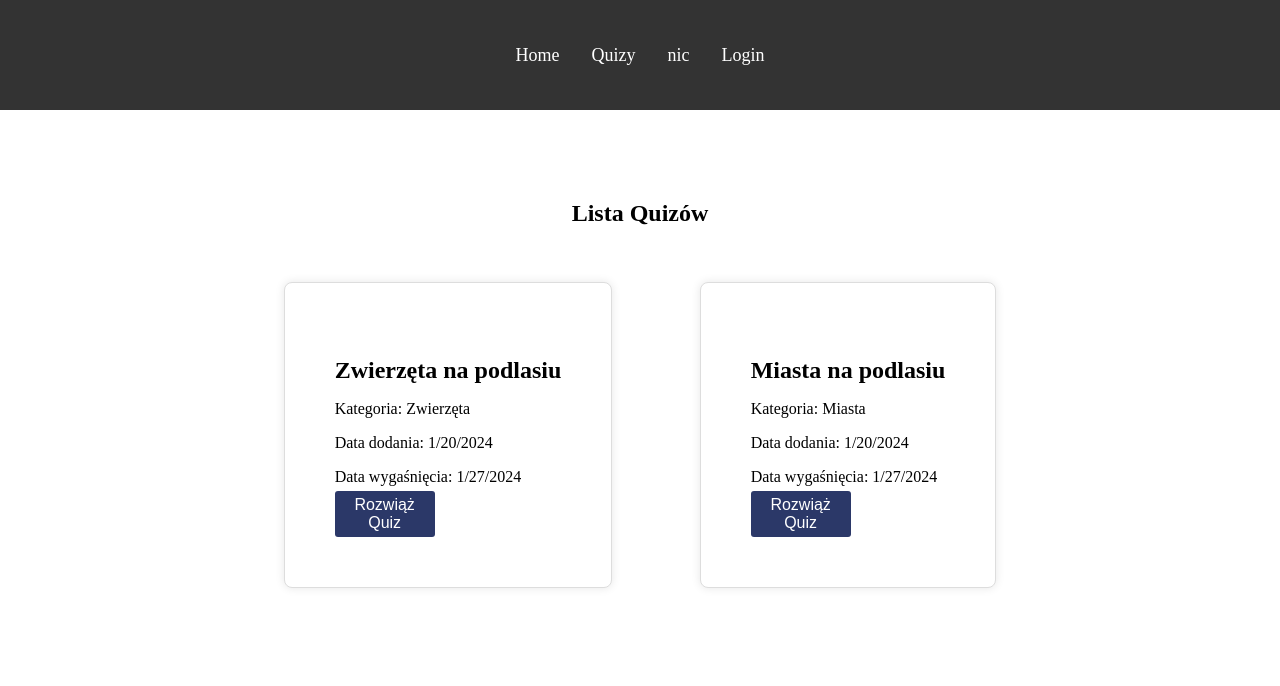
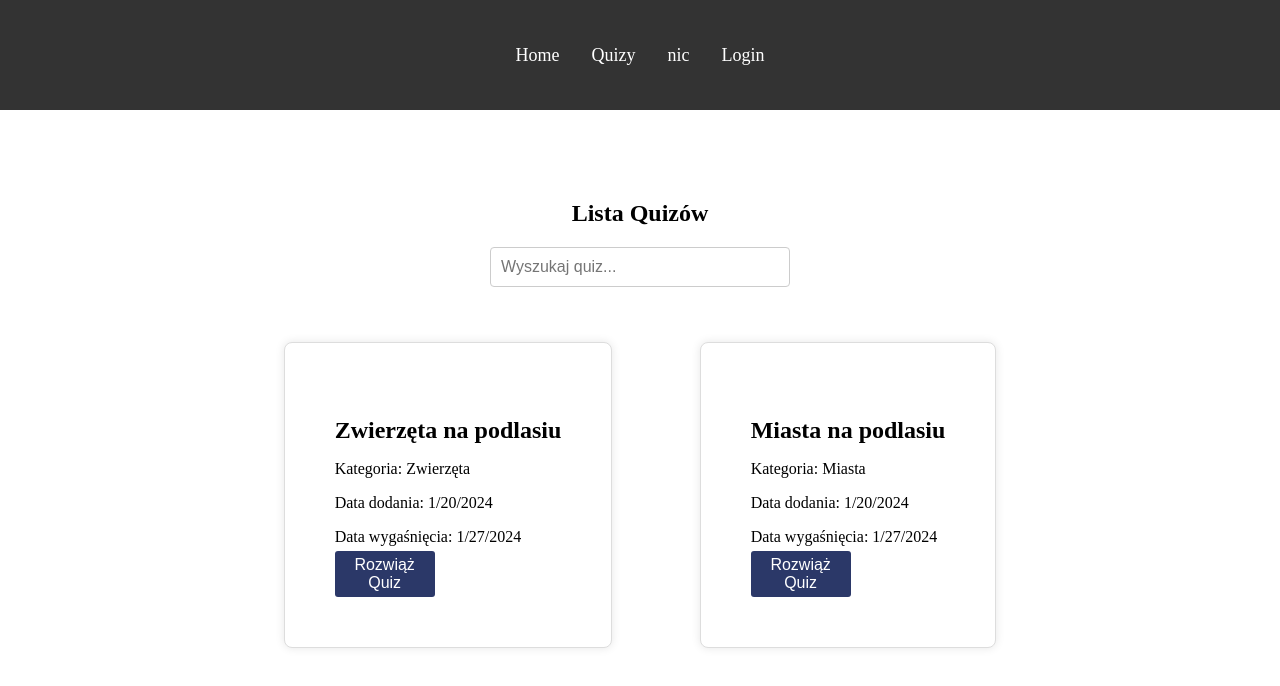
Before and after one commit to lewy212/Projekt_React, a React (Create React App) app: page /quizy in a window 1280 px wide. Shown: the top 686 px of the page. Built offline with nearby package versions, Linux system fonts and the light colour scheme.

Commit message:
dodanie filtra wyszukiwania

```diff
--- a/src/App.css
+++ b/src/App.css
@@ -407,3 +407,18 @@ p {
 .login-container button:hover {
   background-color: #2337a9;
 }
+
+
+.search-container {
+  text-align: center;
+  margin-bottom: 20px;
+}
+
+.search-container input {
+  padding: 10px;
+  font-size: 16px;
+  border: 1px solid #ccc;
+  border-radius: 4px;
+  box-sizing: border-box;
+  width: 300px;
+}
--- a/src/WyswietlQuizy.js
+++ b/src/WyswietlQuizy.js
@@ -1,4 +1,4 @@
-import React from "react";
+import React, { useState } from "react";
 import { Link } from "react-router-dom";
 import { useAuth } from "./AuthContext";
 import RozwiazQuiz from "./RozwiazQuiz";
@@ -6,6 +6,7 @@ import RozwiazQuiz from "./RozwiazQuiz";
 const WyswietlQuizy = ({ listaQuizow, usunQuizZListy }) => {
     const [rozwiazanieQuizu, setRozwiazanieQuizu] = React.useState(null);
     const { loggedIn } = useAuth();
+    const [searchTerm, setSearchTerm] = useState("");
 
     const handleRozwiazQuiz = (quizId) => {
         setRozwiazanieQuizu(quizId);
@@ -19,11 +20,25 @@ const WyswietlQuizy = ({ listaQuizow, usunQuizZListy }) => {
         usunQuizZListy(id);
     };
 
+    // Filtruj listę quizów na podstawie wprowadzonego tekstu
+    const filteredQuizList = listaQuizow.filter((quiz) =>
+        quiz.nazwa.toLowerCase().includes(searchTerm.toLowerCase())
+    );
+
     return (
         <div>
             <h2 style={{ textAlign: "center", marginTop: "200px" }}>Lista Quizów</h2>
+            <div className="search-container">
+                {/* Pole do wprowadzania tekstu dla wyszukiwania */}
+                <input
+                    type="text"
+                    placeholder="Wyszukaj quiz..."
+                    value={searchTerm}
+                    onChange={(e) => setSearchTerm(e.target.value)}
+                />
+            </div>
             <div className="quiz-list">
-                {listaQuizow.map((quiz) => (
+                {filteredQuizList.map((quiz) => (
                     <div key={quiz.id} className="quiz-card">
                         <h3>{quiz.nazwa}</h3>
                         <p>Kategoria: {quiz.kategoria}</p>
@@ -36,11 +51,11 @@ const WyswietlQuizy = ({ listaQuizow, usunQuizZListy }) => {
                             {loggedIn && (
                                 <>
                                     <button onClick={() => handleUsunQuiz(quiz.id)} className="deleteButton">
-                                        Usun <br></br>Quiz
+                                        Usuń <br />Quiz
                                     </button>
-                                    <br></br>
+                                    <br />
                                     <Link to={`/edytuj-quiz/${quiz.id}`}>
-                                        <button className="editButton">Edytuj<br></br> Quiz</button>
+                                        <button className="editButton">Edytuj<br /> Quiz</button>
                                     </Link>
                                 </>
                             )}
```
